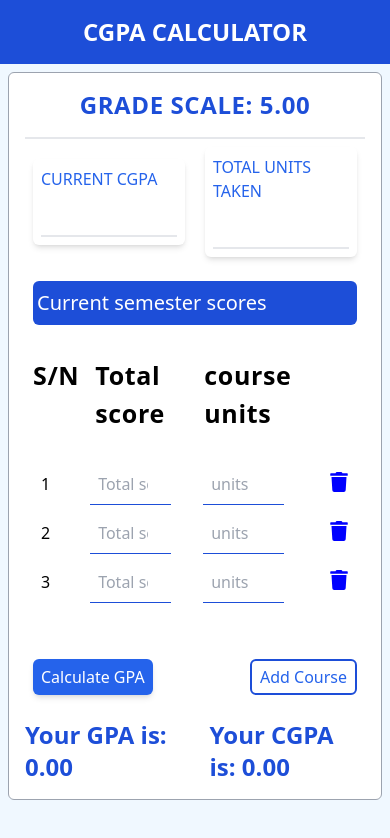
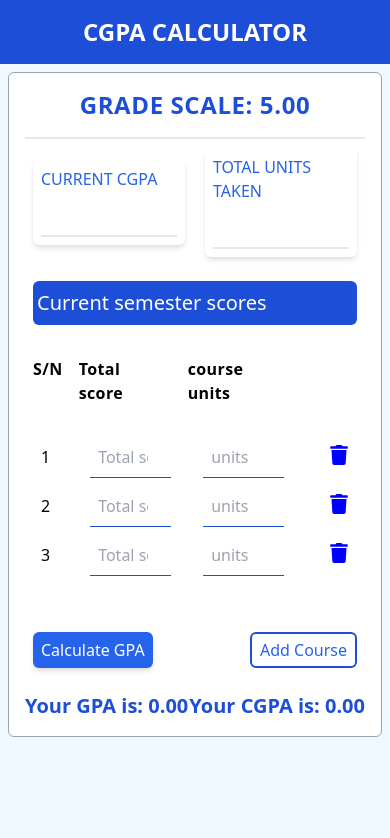
Before and after one commit to cent-kanayo/cgpacalculator, a Next.js app: page / in a window 390 px wide. Shown: the top 838 px of the page. Built offline with nearby package versions, Linux system fonts and the light colour scheme.

Commit message:
Feat: Mobile view

```diff
--- a/app/Hero.tsx
+++ b/app/Hero.tsx
@@ -45,6 +45,7 @@ const Hero = () => {
   const [gp, setGp] = useState(0);
   const [cgpa, setCgpa] = useState(0);
   const [showGrade, setShowGrade] = useState(false);
+  const [error, setError] = useState(false);
 
   const cgpaRef = useRef<null | HTMLInputElement>(null);
   const totalUnitsRef = useRef<null | HTMLInputElement>(null);
@@ -86,7 +87,8 @@ const Hero = () => {
     );
 
     setGp(yourGp.gp);
-    const cgpa = +cgpaRef.current!.value;
+    const cgpa = parseFloat(cgpaRef.current!.value);
+
     const totalUnits = +totalUnitsRef.current!.value;
     if (cgpa && totalUnits) {
       const aggregateScore = cgpa * totalUnits;
@@ -99,6 +101,7 @@ const Hero = () => {
     }
     setShowGrade(true);
   };
+
   return (
     <main className="relative w-[100vw] p-2 lg:w-[500px] mx-auto">
       <div className=" border border-gray-400 bg-white p-4 rounded-md ">
@@ -110,10 +113,13 @@ const Hero = () => {
         <div className=" rounded-md p-2">
           <form onSubmit={handleSubmit}>
             <div className="flex justify-between items-center mb-6 gap-x-5">
+              {error && (
+                <p className="text-red-600">Enter only numeric values</p>
+              )}
               <div className="flex-1 flex flex-col gap-4 text-blue-600 rounded-md shadow-md p-2">
                 <label htmlFor="cgpa">CURRENT CGPA</label>
                 <input
-                  type="number"
+                  type="text"
                   ref={cgpaRef}
                   className="w-full bg-inherit border-b-2 focus:outline-none text-blue-600 text-xl"
                 />
@@ -132,15 +138,15 @@ const Hero = () => {
             </div>
 
             <div className="mb-8 flex gap-4">
-              <p className="text-[25px] tracking-wide font-semibold">S/N</p>
-              <p className="w-1/4 text-[25px] tracking-wide font-semibold mr-3">
+              <p className="text-[16px] tracking-wide font-semibold">S/N</p>
+              <p className="w-1/4 text-[16px] tracking-wide font-semibold mr-3">
                 Total score
               </p>
-              <p className="w-1/4 text-[25px] tracking-wide font-semibold mr-6">
+              <p className="w-1/4 text-[16px] tracking-wide font-semibold mr-6">
                 course units
               </p>
               {showGrade && (
-                <p className="text-[25px] tracking-wide font-semibold">Grade</p>
+                <p className="text-[16px] tracking-wide font-semibold">Grade</p>
               )}
             </div>
             <div className="flex flex-col mb-12">
@@ -191,11 +197,11 @@ const Hero = () => {
           </form>
         </div>
 
-        <div className="flex gap-10 text-blue-700 text-xl font-semibold">
-          <h3 className="text-2xl font-semibold">
+        <div className="flex justify-between text-blue-700 text-xl font-semibold">
+          <h3 className="text-xl font-semibold">
             Your GPA is: {gp.toFixed(2)}
           </h3>
-          <h3 className="text-2xl font-semibold">
+          <h3 className="text-xl font-semibold">
             Your CGPA is: {cgpa.toFixed(2)}
           </h3>
         </div>
```
